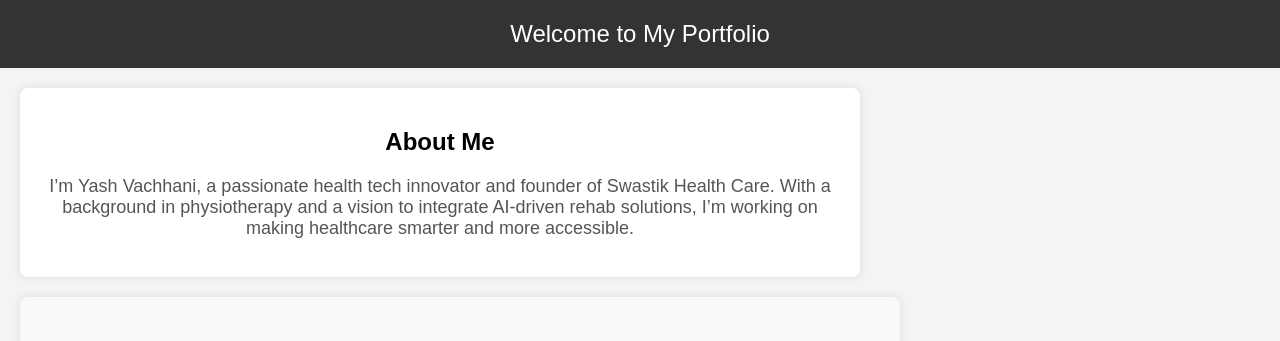
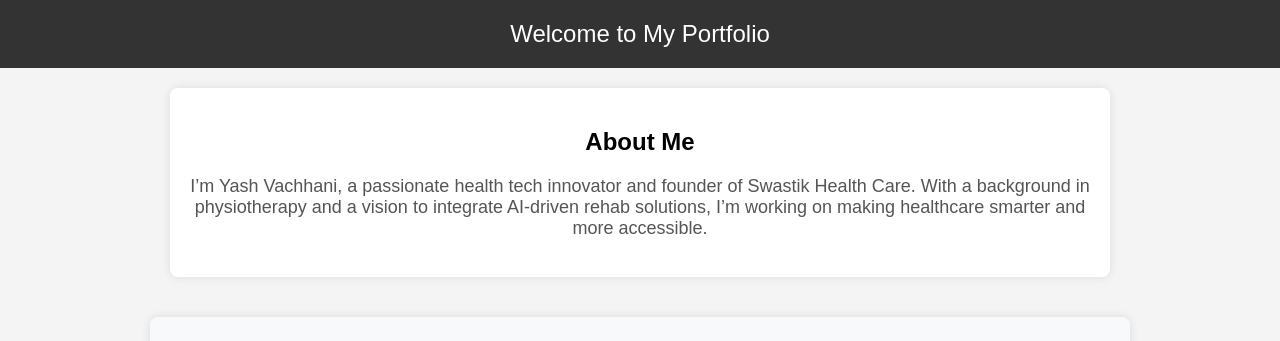
Before and after one commit to yrvachhani/yrvachhani.github.io, a plain HTML site: page index.html in a window 1280 px wide. Shown: the top 341 px of the page. Drawn offline with Linux system fonts and the light colour scheme.

Commit message:
Update style.css

```diff
--- a/style.css
+++ b/style.css
@@ -133,3 +133,15 @@ footer {
     bottom: 0;
     width: 100%;
 }
+main {
+    display: flex;
+    flex-direction: column;
+    align-items: center;
+    justify-content: center;
+}
+
+section {
+    width: 80%;
+    max-width: 900px;
+    text-align: center;
+}
```
